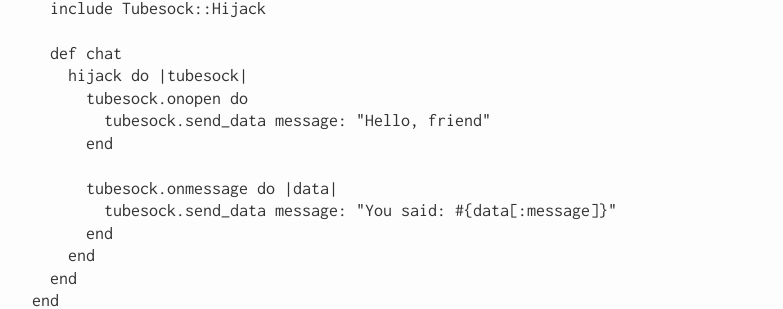
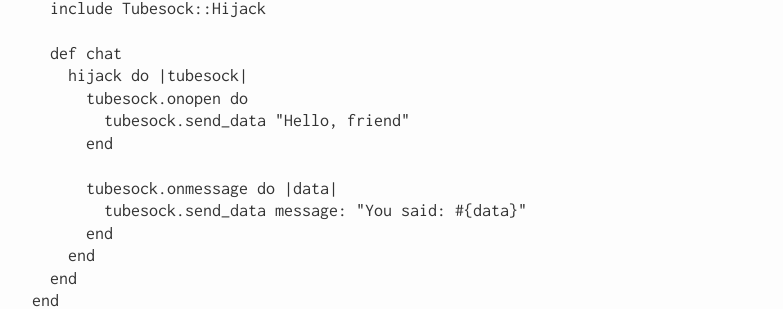
Before and after one commit to ngauthier/ngauthier.github.com, a Jekyll site: the page built from _posts/2013-03-12-websockets-in-rails-4.md, in a window 1280 px wide. Shown: the part 1469-1778 px from the top of the page, without its empty margins (248-1031 px from the left). Built offline with Jekyll 4.4.1, drawn with Linux system fonts in a browser that asks for light colours; some web fonts are replaced; Markdown is read by kramdown in place of the engine named in the settings; comment, search, counter and statistics services are not loaded; some of the changed text lies outside the part shown.

Commit message:
updated tubesock info

```diff
--- a/_posts/2013-03-12-websockets-in-rails-4.md
+++ b/_posts/2013-03-12-websockets-in-rails-4.md
@@ -34,11 +34,11 @@
   def chat
     hijack do |tubesock|
       tubesock.onopen do
-        tubesock.send_data message: "Hello, friend"
+        tubesock.send_data "Hello, friend"
       end
 
       tubesock.onmessage do |data|
-        tubesock.send_data message: "You said: #{data[:message]}"
+        tubesock.send_data message: "You said: #{data}"
       end
     end
   end
@@ -49,6 +49,6 @@
 
 You can check out [the Tubesock gem on Github](http://github.com/ngauthier/tubesock) for more information.
 
-Also, there is an [example chat application](http://github.com/ngauthier/tubesock-example) you can run and play with.
+Also, there is an [example chat application](http://github.com/ngauthier/sock-chat) you can run and play with.
 
 Happy hacking!
```
